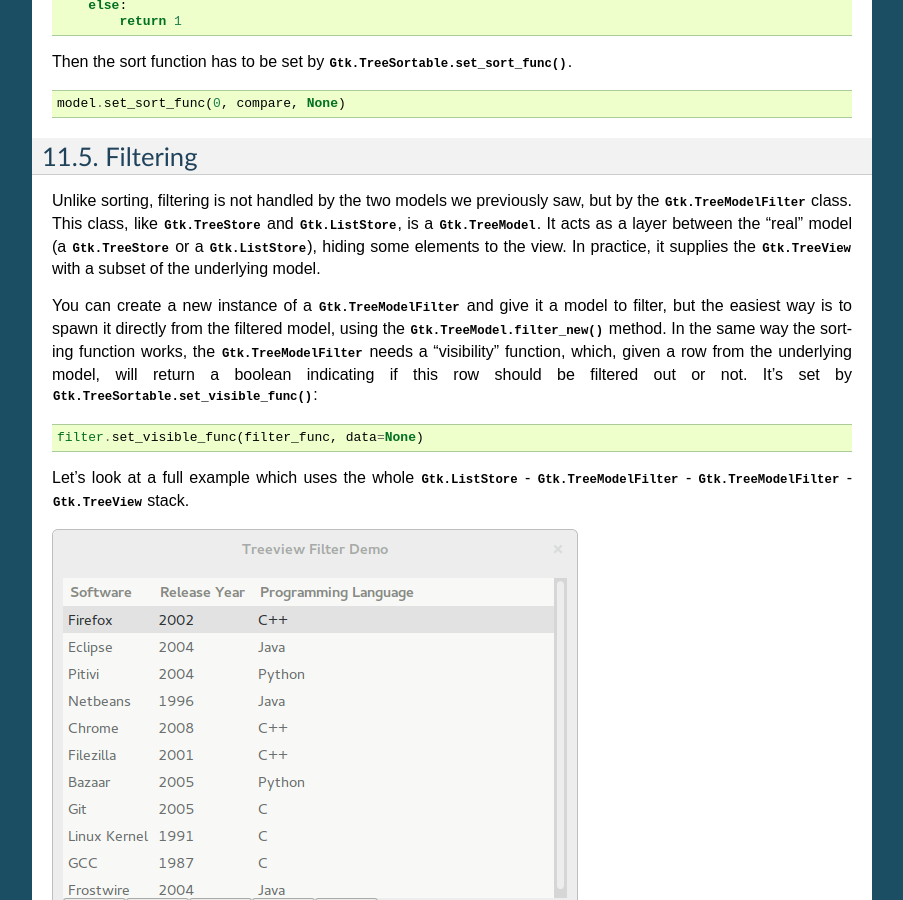
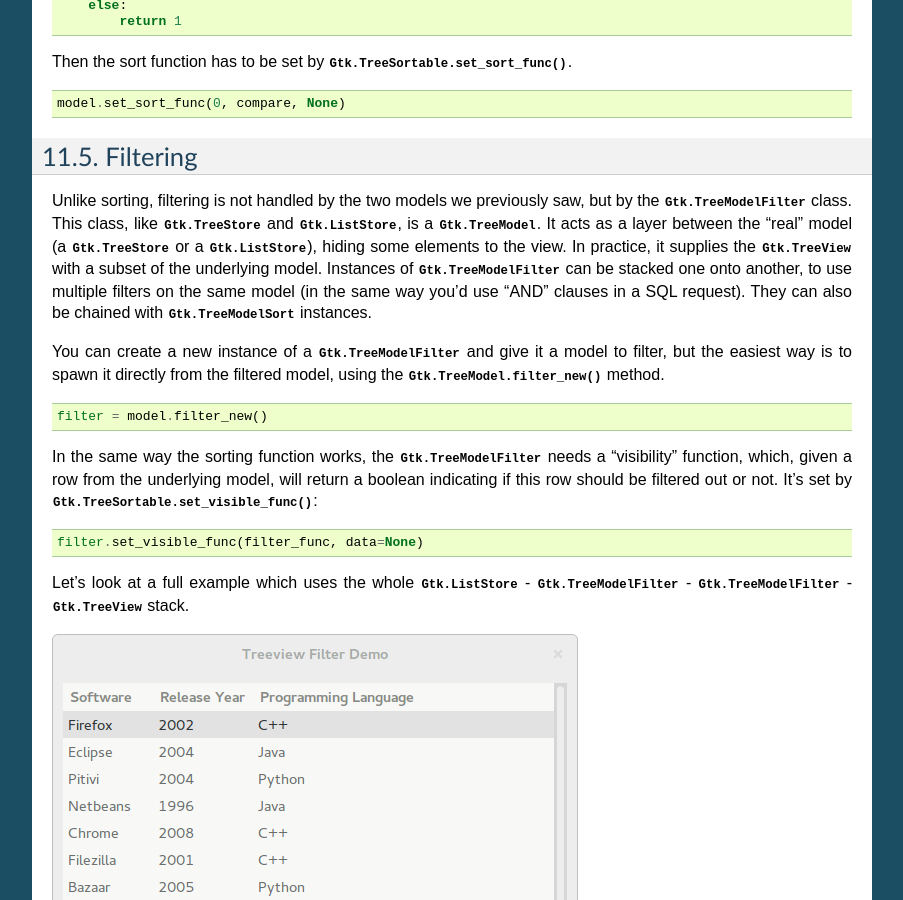
Before and after one commit to sebp/PyGObject-Tutorial, a Sphinx documentation site: the page built from source/treeview.txt, in a window 1280 px wide and 900 px high, scrolled down 4526 px. Shown: the whole window, without its empty margins (198-1101 px from the left). Built offline with Sphinx 7.4.7, drawn with Linux system fonts in a browser that asks for light colours.

Commit message:
Some more details on the usage of filters and sorting

```diff
--- a/source/treeview.txt
+++ b/source/treeview.txt
@@ -299,9 +299,14 @@ Then the sort function has to be set by :meth:`Gtk.TreeSortable.set_sort_func`.
 
 Filtering
 -------
-Unlike sorting, filtering is not handled by the two models we previously saw, but by the :class:`Gtk.TreeModelFilter` class. This class, like :class:`Gtk.TreeStore` and :class:`Gtk.ListStore`, is a :class:`Gtk.TreeModel`. It acts as a layer between the "real" model (a :class:`Gtk.TreeStore` or a :class:`Gtk.ListStore`), hiding some elements to the view. In practice, it supplies the :class:`Gtk.TreeView` with a subset of the underlying model.
+Unlike sorting, filtering is not handled by the two models we previously saw, but by the :class:`Gtk.TreeModelFilter` class. This class, like :class:`Gtk.TreeStore` and :class:`Gtk.ListStore`, is a :class:`Gtk.TreeModel`. It acts as a layer between the "real" model (a :class:`Gtk.TreeStore` or a :class:`Gtk.ListStore`), hiding some elements to the view. In practice, it supplies the :class:`Gtk.TreeView` with a subset of the underlying model. Instances of :class:`Gtk.TreeModelFilter` can be stacked one onto another, to use multiple filters on the same model (in the same way you'd use "AND" clauses in a SQL request). They can also be chained with :class:`Gtk.TreeModelSort` instances.
 
 You can create a new instance of a :class:`Gtk.TreeModelFilter` and give it a model to filter, but the easiest way is to spawn it directly from the filtered model, using the :meth:`Gtk.TreeModel.filter_new` method.
+
+.. code-block:: python
+
+    filter = model.filter_new()
+
 In the same way the sorting function works, the :class:`Gtk.TreeModelFilter` needs a "visibility" function, which, given a row from the underlying model, will return a boolean indicating if this row should be filtered out or not. It's set by :meth:`Gtk.TreeSortable.set_visible_func`:
 
 .. code-block:: python
```
